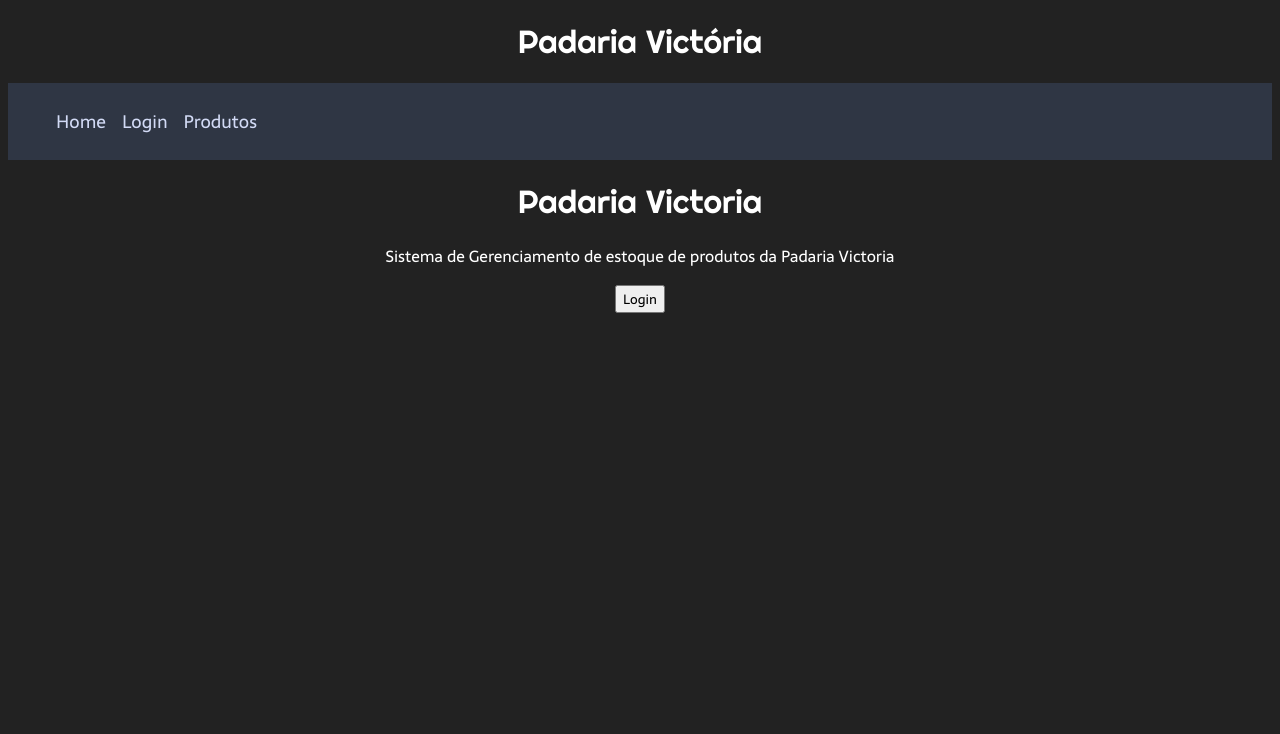
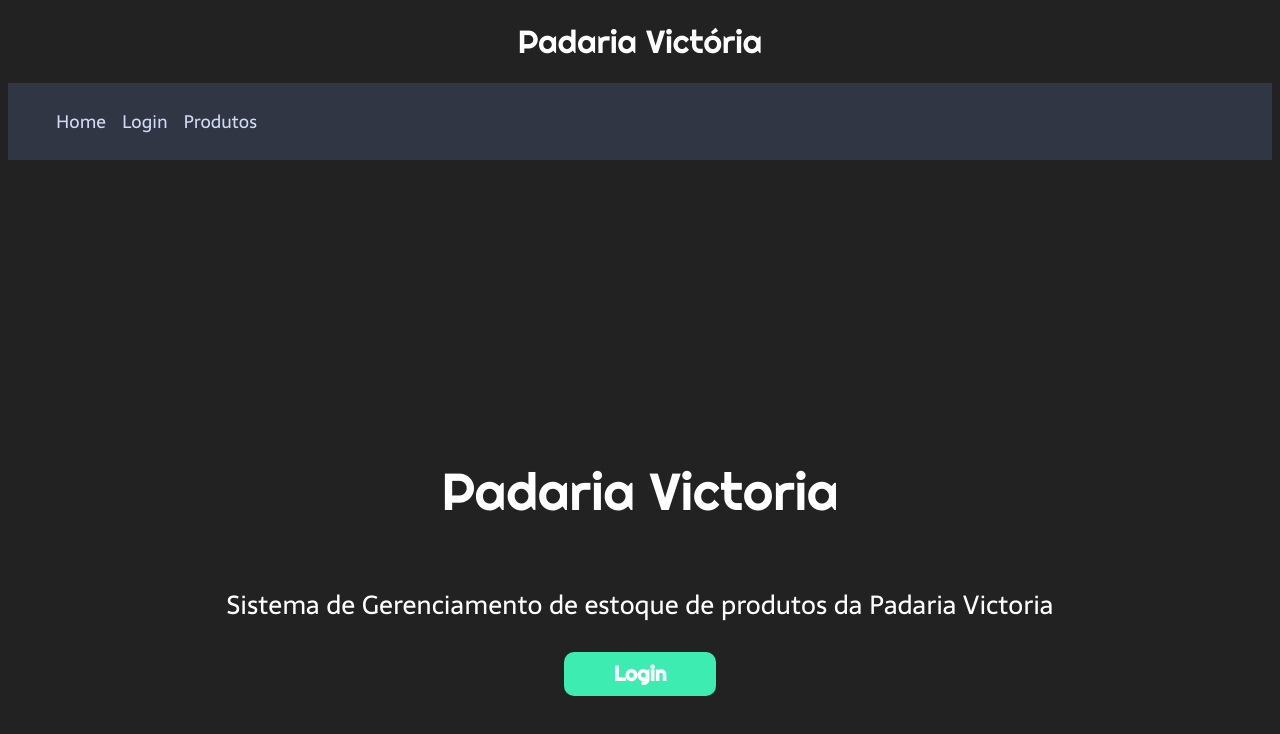
Before and after one commit to Lucas-Mombach/Projeto-React-Grupo4, a React (Create React App) app in the folder ReactProjects/my-app/: page / in a window 1280 px wide. Shown: the top 734 px of the page. Built offline with nearby package versions, Linux system fonts and the light colour scheme.

Commit message:
Home is now whith proper style

```diff
--- /dev/null
+++ b/ReactProjects/my-app/src/components/Home.css
@@ -0,0 +1,41 @@
+@import url('https://fonts.googleapis.com/css2?family=Righteous&display=swap');
+
+.Home {
+    text-align: center;
+  }
+
+.Home header {
+
+    min-height: 100vh;
+    display: flex;
+    flex-direction: column;
+    align-items: center;
+    justify-content: center;
+    font-size: calc(10px + 2vmin);
+    color: white;
+  }
+
+.Home a {
+    color: white;
+    text-decoration: none;
+    font-family: 'Righteous', cursive;
+  }
+.Home a :hover {
+    color: #61dafb;
+}
+
+.Home button {
+
+    background-color: #3DECB1;
+    color: white;
+    font-size: calc(10px + 2vmin);
+    text-align: center;
+    text-decoration: none;
+    border: 0;
+    border-radius: 10px;
+    cursor: pointer;
+    font-weight: 800;
+    font-size: 1.3rem;
+    padding: 5px 50px;
+    border: 0;
+  }
--- a/ReactProjects/my-app/src/components/Home.jsx
+++ b/ReactProjects/my-app/src/components/Home.jsx
@@ -1,8 +1,5 @@
-import './Cadastro.css'
+import './Home.css'
 import React from 'react';
-import listaProdutos from '../data/mercadorias'
-import listaTipos from '../data/tipos'
-
 export default props => {
 
     return (
@@ -12,7 +9,7 @@ export default props => {
             <p>
                 Sistema de Gerenciamento de estoque de produtos da Padaria Victoria
             </p>
-         <button type='button'>Login</button>
+            <button type='button'><a href='/login'>Login</a></button>
 
             </header>
         </div>
```
Lines whose indentation alone changed are shown as unchanged.
